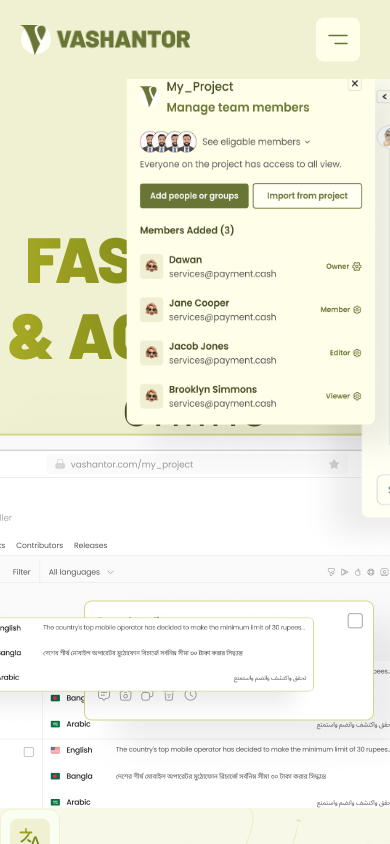
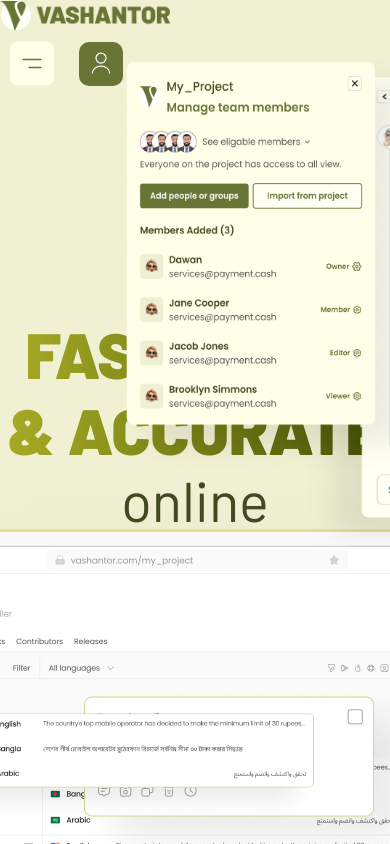
Before and after one commit to hasanhridoy01/NewRoz-Vashantor, a React (Vite) app: page / in a window 390 px wide. Shown: the top 844 px of the page. Built offline with nearby package versions, Linux system fonts and the light colour scheme; a web font is replaced by a local one.

Commit message:
added header section style

```diff
--- a/src/components/Home/Header.css
+++ b/src/components/Home/Header.css
@@ -11,6 +11,7 @@
   left: 0;
   right: 0;
   z-index: 1000;
+  width: 100%;
 }
 
 .header-row {
--- a/src/components/Home/Header.jsx
+++ b/src/components/Home/Header.jsx
@@ -6,7 +6,6 @@
 const Header = () => {
   const location = useLocation();
   const [isOpen, setIsOpen] = useState(false);
-  const [isOpenSection, setIsOpenSection] = useState(false);
 
   //added active page color effect.............!
   const isHomePage = location.pathname.includes("/home");
@@ -18,22 +17,14 @@
     setIsOpen(!isOpen);
   };
 
-  const toggleMenu = () => {
-    setIsOpenSection(!isOpenSection);
-  };
-
   return (
-    <header className="header">
-      <div className="header-row">
+    <header className="bg-[#f0f0d3] p-5 h-[79px] flex items-center justify-center fixed top-0 left-0 right-0 z-[1000] w-full">
+      <div className="flex justify-between items-center w-full max-w-[1440px] mx-auto">
         <div className="header-logo">
           <img src={logo} alt="Logo" />
         </div>
         <div className="navbar-end-section">
-          <nav
-            className={`header-nav ${
-              isOpenSection ? "block" : "hidden"
-            } md:flex`}
-          >
+          <nav className="header-nav">
             <Link to="/home">
               <a
                 href="#"
@@ -69,9 +60,7 @@
           </nav>
 
           <div
-            className={`button-section ${
-              isOpenSection ? "block" : "hidden"
-            } md:flex space-x-2`}
+            className="button-section"
           >
             <div className="dropdown-container">
               <button className="dropdown-button" onClick={toggleDropdown}>
@@ -138,37 +127,10 @@
               </svg>
               Let's Talk
             </button>
-
-            <button className="user-button">
-              <svg
-                width="24"
-                height="25"
-                viewBox="0 0 24 25"
-                fill="none"
-                xmlns="http://www.w3.org/2000/svg"
-              >
-                <path
-                  d="M12 12.075C14.7614 12.075 17 9.83638 17 7.07495C17 4.31353 14.7614 2.07495 12 2.07495C9.23858 2.07495 7 4.31353 7 7.07495C7 9.83638 9.23858 12.075 12 12.075Z"
-                  stroke="currentColor"
-                  strokeWidth="1.2"
-                  strokeLinecap="round"
-                  strokeLinejoin="round"
-                />
-                <path
-                  d="M20.5901 22.075C20.5901 18.205 16.7402 15.075 12.0002 15.075C7.26015 15.075 3.41016 18.205 3.41016 22.075"
-                  stroke="currentColor"
-                  strokeWidth="1.2"
-                  strokeLinecap="round"
-                  strokeLinejoin="round"
-                />
-              </svg>
-            </button>
           </div>
 
-          <button
-            className="collapse-button md:hidden p-2"
-            onClick={toggleMenu}
-          >
+          {/* collapse-button */}
+          <button className="collapse-button md:hidden p-2">
             <svg
               width="44"
               height="45"
@@ -194,6 +156,32 @@
               />
             </svg>
           </button>
+
+          {/* user-button */}
+          <button className="user-button lg:ml-4 ml-1">
+            <svg
+              width="24"
+              height="25"
+              viewBox="0 0 24 25"
+              fill="none"
+              xmlns="http://www.w3.org/2000/svg"
+            >
+              <path
+                d="M12 12.075C14.7614 12.075 17 9.83638 17 7.07495C17 4.31353 14.7614 2.07495 12 2.07495C9.23858 2.07495 7 4.31353 7 7.07495C7 9.83638 9.23858 12.075 12 12.075Z"
+                stroke="currentColor"
+                strokeWidth="1.2"
+                strokeLinecap="round"
+                strokeLinejoin="round"
+              />
+              <path
+                d="M20.5901 22.075C20.5901 18.205 16.7402 15.075 12.0002 15.075C7.26015 15.075 3.41016 18.205 3.41016 22.075"
+                stroke="currentColor"
+                strokeWidth="1.2"
+                strokeLinecap="round"
+                strokeLinejoin="round"
+              />
+            </svg>
+          </button>
         </div>
       </div>
     </header>
```
